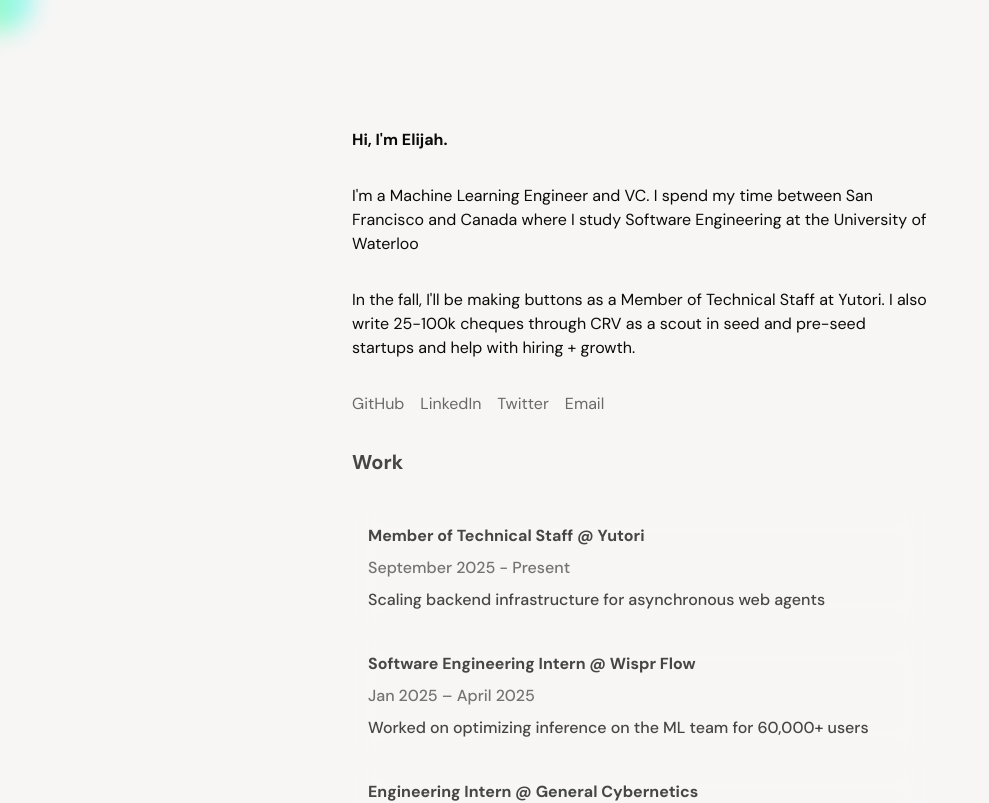
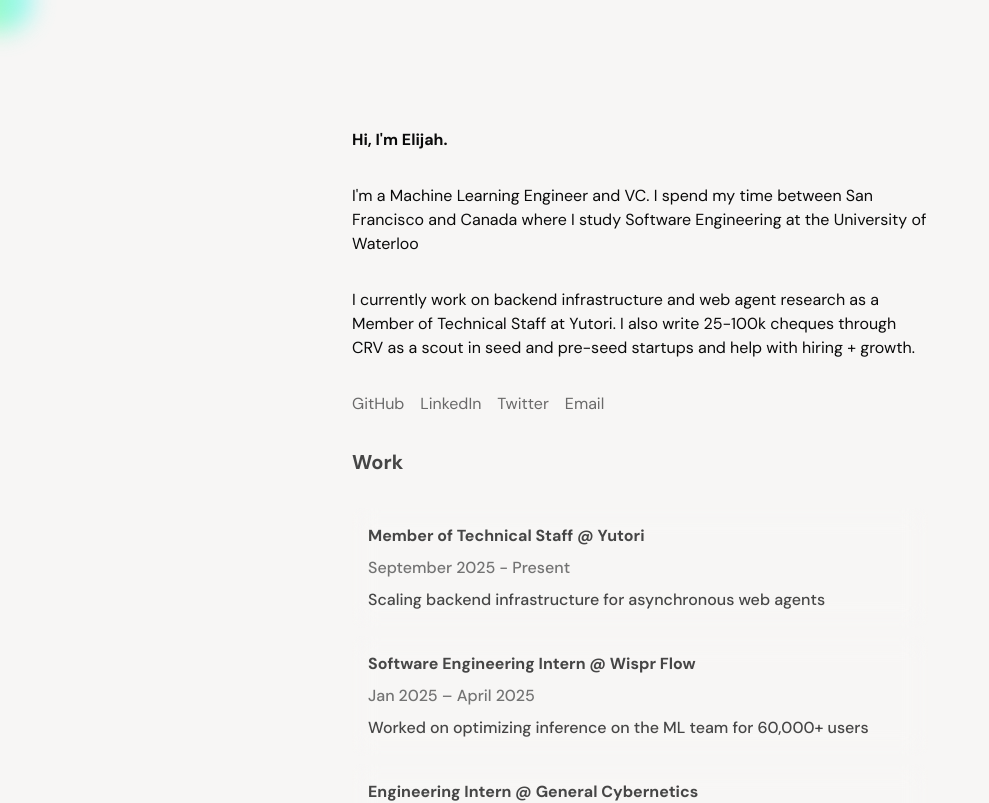
Before and after one commit to elijah0528/personal-website, a Next.js app: page / in a window 1280 px wide. Shown: the top 803 px of the page, without its empty margins (0-989 px from the left). Built offline with nearby package versions, Linux system fonts and the light colour scheme.

Commit message:
Update page.tsx

```diff
--- a/app/page.tsx
+++ b/app/page.tsx
@@ -16,7 +16,7 @@
             University of Waterloo
           </p>
           <p>
-            In the fall, I&apos;ll be making buttons as a Member of Technical Staff at
+            I currently work on backend infrastructure and web agent research as a Member of Technical Staff at
             Yutori. I also write 25-100k cheques through CRV as a scout in seed and
             pre-seed startups and help with hiring + growth.
           </p>
```
